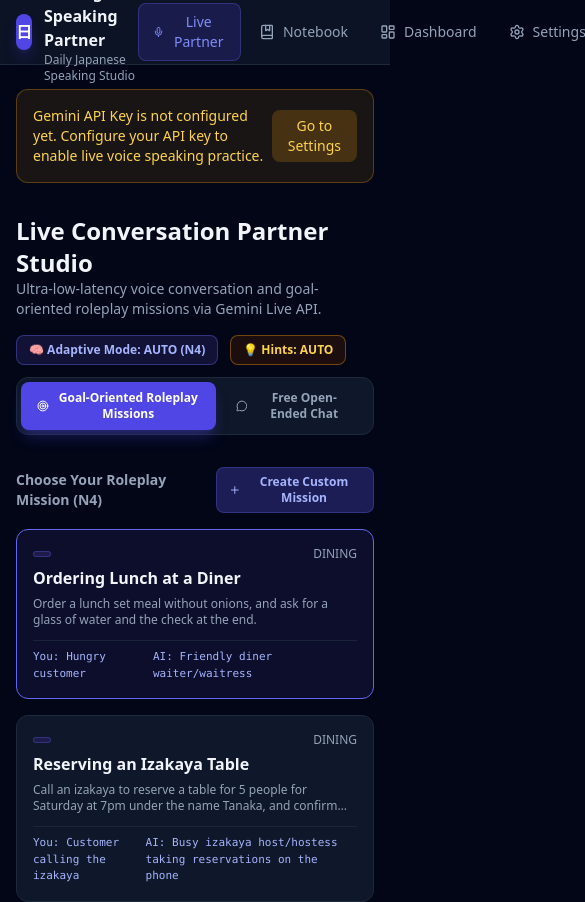
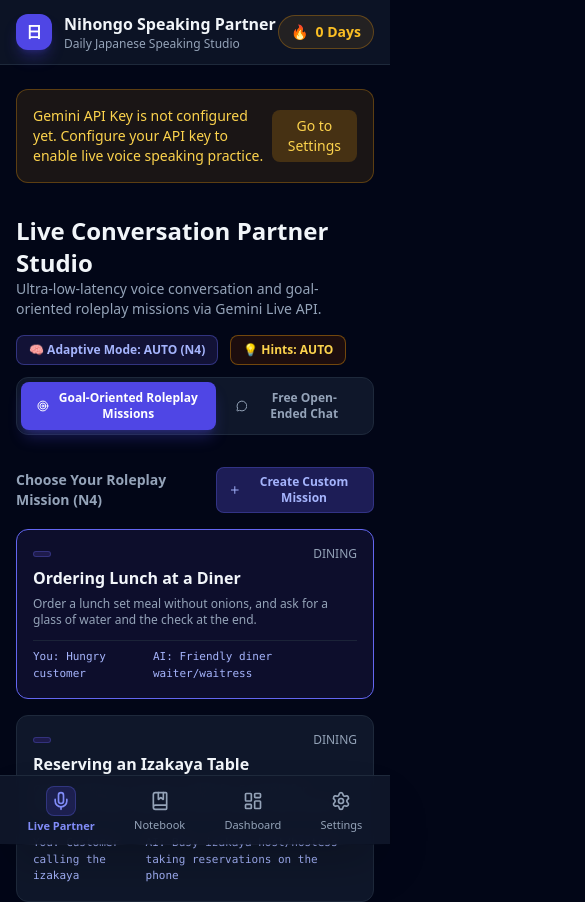
Before and after one commit to c0dearm/nihongo-speaking-partner, a React (Vite) app: page / in a window 390 px wide. Shown: the top 902 px of the page, 585 px wide, since content can reach past the window. Built offline with nearby package versions, Linux system fonts and the light colour scheme.

Commit message:
feat(layout): add mobile fixed bottom navigation bar and responsive header layout

```diff
--- a/src/App.tsx
+++ b/src/App.tsx
@@ -40,7 +40,7 @@ const MainContent: React.FC = () => {
         </div>
       )}
 
-      <main className="flex-1">
+      <main className="flex-1 pb-20 md:pb-0">
         {activeTab === 'partner' && <LivePartnerView repository={repository} />}
         {activeTab === 'notebook' && <NotebookView repository={repository} />}
         {activeTab === 'dashboard' && <DashboardView repository={repository} />}
--- a/src/components/layout/Header.tsx
+++ b/src/components/layout/Header.tsx
@@ -18,6 +18,7 @@ export const Header: React.FC<HeaderProps> = ({ activeTab, setActiveTab, streakD
   ] as const;
 
   return (
+    <>
       <header className="border-b border-slate-800 bg-slate-900/80 backdrop-blur sticky top-0 z-40">
         <div className="max-w-7xl mx-auto px-4 h-16 flex items-center justify-between">
           <div className="flex items-center gap-3">
@@ -30,7 +31,8 @@ export const Header: React.FC<HeaderProps> = ({ activeTab, setActiveTab, streakD
             </div>
           </div>
 
-        <nav className="flex items-center gap-1">
+          {/* Desktop & Tablet Navigation */}
+          <nav className="hidden md:flex items-center gap-1">
             {tabs.map((tab) => {
               const Icon = tab.icon;
               const isActive = activeTab === tab.id;
@@ -57,5 +59,30 @@ export const Header: React.FC<HeaderProps> = ({ activeTab, setActiveTab, streakD
           </div>
         </div>
       </header>
+
+      {/* Mobile Fixed Bottom Navigation Bar */}
+      <nav className="md:hidden fixed bottom-0 left-0 right-0 z-50 bg-slate-900/95 backdrop-blur border-t border-slate-800 px-2 py-1.5 flex items-center justify-around shadow-2xl">
+        {tabs.map((tab) => {
+          const Icon = tab.icon;
+          const isActive = activeTab === tab.id;
+          return (
+            <button
+              key={`mobile-${tab.id}`}
+              onClick={() => setActiveTab(tab.id)}
+              className={`flex flex-col items-center justify-center py-1 px-3 rounded-xl transition-all ${
+                isActive
+                  ? 'text-indigo-400 font-bold'
+                  : 'text-slate-400 hover:text-slate-200'
+              }`}
+            >
+              <div className={`p-1 rounded-lg ${isActive ? 'bg-indigo-600/20 border border-indigo-500/30' : ''}`}>
+                <Icon className="w-5 h-5" />
+              </div>
+              <span className="text-[11px] mt-0.5">{tab.label}</span>
+            </button>
+          );
+        })}
+      </nav>
+    </>
   );
 };
```
Also changed, not shown: 2 other files (tests, documents, lock files or other folders). Lines whose indentation alone changed are shown as unchanged.
